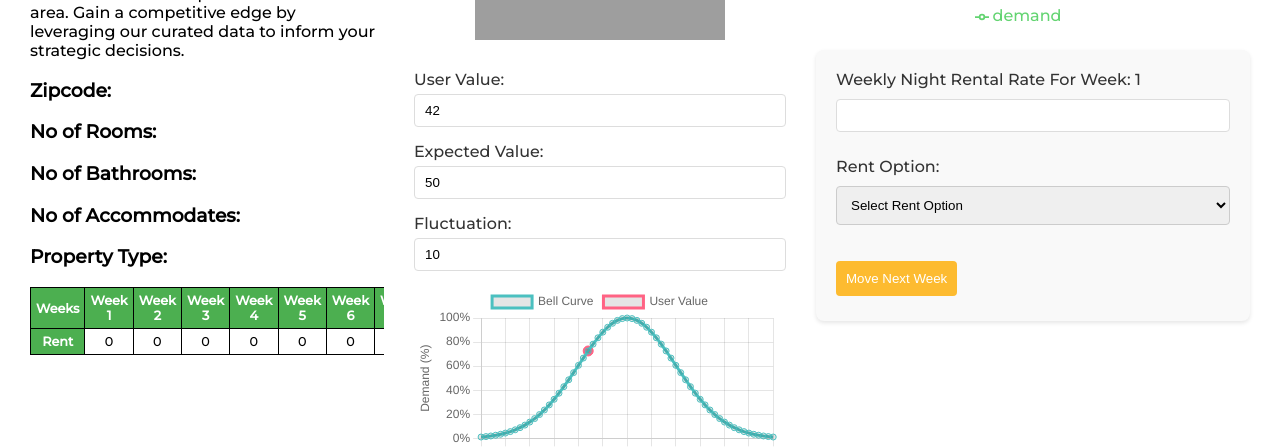
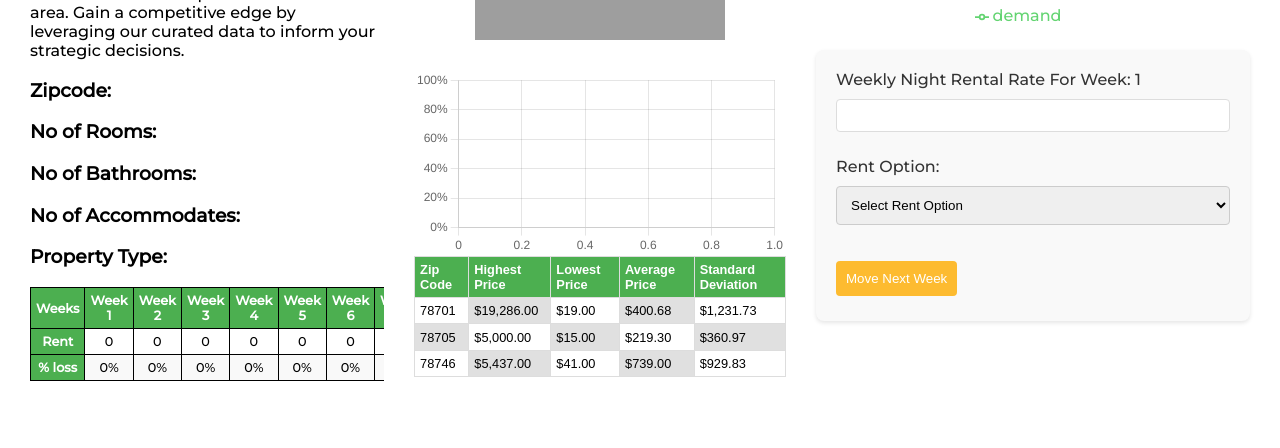
Before and after one commit to Devenvaruv/tycoonsimulator, a React (Create React App) app: page /monthly-pricing in a window 1280 px wide. Shown: the part 349-797 px from the top of the page. Built offline with nearby package versions, Linux system fonts and the light colour scheme; grey boxes are pictures that could not be loaded.

Commit message:
updated Normal distribution graph

```diff
--- a/src/components/BellGraph/BellGraph.js
+++ b/src/components/BellGraph/BellGraph.js
@@ -1,95 +1,113 @@
-import React, { useState } from 'react';
-import { Chart as ChartJS, CategoryScale, LinearScale, PointElement, LineElement, Title, Tooltip, Legend } from 'chart.js';
-import { Line } from 'react-chartjs-2';
+import React from 'react';
+import { Scatter } from 'react-chartjs-2';
+import 'chart.js/auto';
 
-ChartJS.register(CategoryScale, LinearScale, PointElement, LineElement, Title, Tooltip, Legend);
+const BellGraph = ({ expectedValue, userValue, userValue2, fluctation }) => {
+  // Function to calculate the probability density for a given x
+  const gaussian = (x, mean, standardDeviation) => {
+    const gaussianConstant = 1 / Math.sqrt(2 * Math.PI);
+    const peakValue = gaussianConstant / standardDeviation; // Maximum value of the Gaussian function
+    return (
+      (gaussianConstant *
+      (1 / standardDeviation) *
+      Math.exp(-0.5 * Math.pow((x - mean) / standardDeviation, 2))) / peakValue
+    ) * 100; // Normalize and scale to 100
+  };
 
-const BellGraph = () => {
-    const [userValue, setUserValue] = useState(42); // Example user value
-    const [expectedValue, setExpectedValue] = useState(50); // Example expected value
-    const [fluctuation, setFluctuation] = useState(10); // Example fluctuation
-
-    // Function to generate bell curve data, normalizing peak to 100%
-    const generateBellCurveData = (expectedValue, userValue, fluctuation) => {
-        const data = [];
-        const labels = [];
-        const highlight = [];
-        const start = expectedValue - 3 * fluctuation;
-        const end = expectedValue + 3 * fluctuation;
-        let peakY = 0;
-
-        // First pass to find peak y-value
-        for (let x = start; x <= end; x++) {
-            const variance = Math.pow(fluctuation, 2);
-            const y = (1 / Math.sqrt(2 * Math.PI * variance)) * Math.exp(-0.5 * Math.pow((x - expectedValue) / Math.sqrt(variance), 2));
-            if (y > peakY) peakY = y;
+  // Generate data points for the bell curve
+  let curveDataPoints = [];
+  for (let x = expectedValue - 4 * fluctation; x <= expectedValue + 4 * fluctation; x += fluctation / 10) {
+    curveDataPoints.push({ x: x, y: gaussian(x, expectedValue, fluctation) });
   }
 
-        // Second pass to normalize based on peak
-        for (let x = start; x <= end; x++) {
-            labels.push(x);
-            const variance = Math.pow(fluctuation, 2);
-            let y = (1 / Math.sqrt(2 * Math.PI * variance)) * Math.exp(-0.5 * Math.pow((x - expectedValue) / Math.sqrt(variance), 2));
-            y = (y / peakY) * 100; // Normalize peak to 100%
-            data.push(y);
+  // Separate dataset for the user values to highlight them
+  const userValueDataPoint = [{
+    x: userValue,
+    y: gaussian(userValue, expectedValue, fluctation)
+  }];
 
-            // Highlight user value
-            if (x === userValue) {
-                highlight.push(y);
-            } else {
-                highlight.push(null);
-            }
-        }
+  const userValue2DataPoint = [{
+    x: userValue2,
+    y: gaussian(userValue2, expectedValue, fluctation)
+  }];
 
-        return {
-            labels,
+  const data = {
     datasets: [
-                { label: 'Bell Curve', data, borderColor: 'rgb(75, 192, 192)', tension: 0.1 },
-                { label: 'User Value', data: highlight, borderColor: 'rgb(255, 99, 132)', pointBackgroundColor: 'rgb(255, 99, 132)', pointRadius: 5, tension: 0.1, fill: false, showLine: false }
-            ]
+      {
+        type: 'line', // This will render this dataset as a line
+        label: 'Competitor Bell Curve',
+        data: curveDataPoints,
+        backgroundColor: 'rgba(0, 119, 204, 0.3)',
+        borderColor: 'rgba(0, 119, 204, 1)', // Make the line blue
+        borderWidth: 2, // Line thickness
+        pointRadius: 0, // Hide the points on the line
+        fill: true // Do not fill under the line
+      },
+      // {
+      //   label: 'You',
+      //   data: userValueDataPoint,
+      //   pointRadius: 5,
+      //   backgroundColor: 'red'
+      // },
+      // {
+      //   label: 'Competitor ', // New data point for the additional user value
+      //   data: userValue2DataPoint,
+      //   pointRadius: 5,
+      //   backgroundColor: 'green' // Set the color to green
+      // }
+    ],
   };
-    };
-
-    const data = generateBellCurveData(expectedValue, userValue, fluctuation);
 
   const options = {
     scales: {
+      x: {
+        type: 'linear',
+        position: 'bottom'
+      },
       y: {
-                title: {
-                    display: true,
-                    text: 'Demand (%)'
-                },
+        beginAtZero: true,
         ticks: {
+          // Update to display ticks as percentages
           callback: function(value) {
             return value + '%';
+          }
         },
-                    min: 0,
-                    max: 100,
+        max: 100 // Ensure y-axis goes up to 100%
+      }
+    },
+    plugins: {
+      tooltip: {
+        enabled: true,
+        // Customize tooltip
+        callbacks: {
+          // Only show x-axis value
+          title: function(tooltipItems) {
+            //return `x: ${tooltipItems[0].formattedValue}`;
+            //return `(rent, %loss): ${tooltipItems[0].formattedValue}`;
+            return `rent: ${tooltipItems[0].raw.x}`;
+          },
+          label: function(tooltipItem) {
+            return ''; // Don't show the default label
+          }
+        }
+      },
+      legend: {
+        display: true,
+        labels: {
+          filter: function(legendItem, chartData) {
+            // Assuming the Competitor Bell Curve is the first dataset,
+            // you can adjust the index as necessary
+            if (chartData.datasets[legendItem.datasetIndex].label === 'Competitor Bell Curve') {
+              return false; // This will hide the Competitor Bell Curve from the legend
+            }
+            return true; // This will show all other datasets in the legend
           }
         }
       }
+    },
   };
 
-    const handleUserValueChange = (event) => {
-        setUserValue(parseInt(event.target.value));
-    };
-
-    const handleExpectedValueChange = (event) => {
-        setExpectedValue(parseInt(event.target.value));
-    };
-
-    const handleFluctuationChange = (event) => {
-        setFluctuation(parseInt(event.target.value));
-    };
-
-    return (
-        <div>
-            <label>User Value: <input type="number" value={userValue} onChange={handleUserValueChange} /></label>
-            <label>Expected Value: <input type="number" value={expectedValue} onChange={handleExpectedValueChange} /></label>
-            <label>Fluctuation: <input type="number" value={fluctuation} onChange={handleFluctuationChange} /></label>
-            <Line data={data} options={options} />
-        </div>
-    );
+  return <Scatter data={data} options={options} />;
 };
 
 export default BellGraph;
--- a/src/components/DisplayCard/DisplayCard.js
+++ b/src/components/DisplayCard/DisplayCard.js
@@ -1,17 +1,118 @@
 import React from 'react';
+import { Scatter } from 'react-chartjs-2';
+import 'chart.js/auto';
 import './DisplayCard.css'; // Assuming you have a CSS file for styling
 
-const DisplayCard = ({ title, imageUrl, currentWealth, fixedCost, miscCost,onContinue }) => {
+const DisplayCard = ({ title, imageUrl, currentWealth, fixedCost, miscCost,onContinue, expectedValue, userValue, userValue2, fluctation }) => {
+  const gaussian = (x, mean, standardDeviation) => {
+    const gaussianConstant = 1 / Math.sqrt(2 * Math.PI);
+    const peakValue = gaussianConstant / standardDeviation; // Maximum value of the Gaussian function
+    return (
+      (gaussianConstant *
+      (1 / standardDeviation) *
+      Math.exp(-0.5 * Math.pow((x - mean) / standardDeviation, 2))) / peakValue
+    ) * 100; // Normalize and scale to 100
+  };
+
+  // Generate data points for the bell curve
+  let curveDataPoints = [];
+  for (let x = expectedValue - 4 * fluctation; x <= expectedValue + 4 * fluctation; x += fluctation / 10) {
+    curveDataPoints.push({ x: x, y: gaussian(x, expectedValue, fluctation) });
+  }
+
+  // Separate dataset for the user values to highlight them
+  const userValueDataPoint = [{
+    x: userValue,
+    y: gaussian(userValue, expectedValue, fluctation)
+  }];
+
+  const userValue2DataPoint = [{
+    x: userValue2,
+    y: gaussian(userValue2, expectedValue, fluctation)
+  }];
+
+  const data = {
+    datasets: [
+      {
+        type: 'line', // This will render this dataset as a line
+        label: 'Competitor Bell Curve',
+        data: curveDataPoints,
+        backgroundColor: 'rgba(0, 119, 204, 0.3)',
+        borderColor: 'rgba(0, 119, 204, 1)', // Make the line blue
+        borderWidth: 2, // Line thickness
+        pointRadius: 0, // Hide the points on the line
+        fill: true // Do not fill under the line
+      },
+      {
+        label: 'You',
+        data: userValueDataPoint,
+        pointRadius: 5,
+        backgroundColor: 'red'
+      },
+      {
+        label: 'Competitor ', // New data point for the additional user value
+        data: userValue2DataPoint,
+        pointRadius: 5,
+        backgroundColor: 'green' // Set the color to green
+      }
+    ],
+  };
+
+  const options = {
+    scales: {
+      x: {
+        type: 'linear',
+        position: 'bottom'
+      },
+      y: {
+        beginAtZero: true,
+        ticks: {
+          // Update to display ticks as percentages
+          callback: function(value) {
+            return value + '%';
+          }
+        },
+        max: 100 // Ensure y-axis goes up to 100%
+      }
+    },
+    plugins: {
+      tooltip: {
+        enabled: true,
+        // Customize tooltip
+        callbacks: {
+          // Only show x-axis value
+          title: function(tooltipItems) {
+            //return `x: ${tooltipItems[0].formattedValue}`;
+            //return `(rent, %loss): ${tooltipItems[0].formattedValue}`;
+            return `rent: ${tooltipItems[0].raw.x}`;
+          },
+          label: function(tooltipItem) {
+            return ''; // Don't show the default label
+          }
+        }
+      },
+      legend: {
+        display: true,
+        labels: {
+          filter: function(legendItem, chartData) {
+            // Assuming the Competitor Bell Curve is the first dataset,
+            // you can adjust the index as necessary
+            if (chartData.datasets[legendItem.datasetIndex].label === 'Competitor Bell Curve') {
+              return false; // This will hide the Competitor Bell Curve from the legend
+            }
+            return true; // This will show all other datasets in the legend
+          }
+        }
+      }
+    },
+  };
     const total = currentWealth - fixedCost - miscCost; // Calculate total based on provided values
 
     return (
       <div className="card">
         <h2>Week: {title} Revenue</h2>
-          <img src={imageUrl} alt="Card image" className="card-img" />
+        <Scatter data={data} options={options} />;
         <div className="card-content">
-
-          <p>//this week your property was not rented</p>
-
           <div className="info-row">
             <p>Current Wealth:</p><p>{currentWealth}</p>
           </div>
--- a/src/components/HorizontalTable/HorizontalTable.js
+++ b/src/components/HorizontalTable/HorizontalTable.js
@@ -1,7 +1,7 @@
 import React from 'react';
 import './HorizontalTable.css'; // Make sure the path to your CSS file is correct
 
-const HorizontalTable = ({ data }) => { // Accept data as a prop
+const HorizontalTable = ({ data , dataPercentage }) => { // Accept data as a prop
   // Use the data prop to display the income for each week
   const weeks = data.map((income, i) => `Week ${i + 1}`);
 
@@ -23,6 +23,12 @@ const HorizontalTable = ({ data }) => { // Accept data as a prop
               <td key={index} className="th-td-sm">{income}</td>
             ))}
           </tr>
+          <tr>
+            <th className="th-td-sm"> % loss</th>
+            {dataPercentage.map((income2, index2) => (
+              <td key={index2} className="th-td-sm">{income2}%</td>
+            ))}
+          </tr>
         </tbody>
       </table>
     </div>
--- a/src/pages/MonthlyPricing/MonthlyPricing.js
+++ b/src/pages/MonthlyPricing/MonthlyPricing.js
@@ -20,11 +20,12 @@ const MonthlyPricing = () => {
   const [doDisplayCard, setDoDisplayCard] = useState(false);
   const [userName, setUserName] = useState('');
   const [competatorRent, setCompetatorRent] = useState();
-
+  const [thisWeekDeviation , setThisWeekDeviation] = useState(1);
   const [currentWeekIndex, setCurrentWeekIndex] = useState(0);
 
   const [weeklyRentData, setWeeklyRentData] = useState(Array(16).fill(0));
   const [weeklyDemandData, setWeeklyDemandData] = useState(Array(16).fill(0));
+  const [weeklyPercentageLossData, setWeeklyPercentageLossData] = useState(Array(16).fill(0));
   const jsonData = require('./df.json'); // Load the data from the local JSON file
 
   const toggle = () => {
@@ -36,6 +37,7 @@ const MonthlyPricing = () => {
       return Object.keys(filters).every(key => row[key] === filters[key]);
     });
   }
+
 
   const getRandomNumberAround = (center, deviation) => {
     const min = center - deviation;
@@ -125,12 +127,8 @@ const MonthlyPricing = () => {
     };
 
     const matchingRow = findMatchingRow(jsonData, filters);
-    if(matchingRow.simulated_occupancy === null || matchingRow.simulated_occupancy === undefined || matchingRow.simulated_occupancy === isNaN) {
-      matchingRow.simulated_occupancy = 5;
 
-    }
     if (matchingRow) {
-      console.log("Matching row found:", matchingRow.simulated_occupancy);
       setCompetatorRent(
         getRandomNumberAround(
           10 * matchingRow.simulated_occupancy,
@@ -144,22 +142,32 @@ const MonthlyPricing = () => {
       console.log("No matching row found.");
     }
 
+    setThisWeekDeviation(filters.accommodates / ((filters.bathrooms + filters.bedrooms) / 2));
+    const currentWeekSimulatedOccupancy = ((matchingRow ? matchingRow.simulated_occupancy : 5) * 10);
+    const competatorRentRandom = getRandomNumberAround(currentWeekSimulatedOccupancy , (thisWeekDeviation * 10))
     setDoDisplayCard(!doDisplayCard);
 
+
+    const currentWeekWinner = data.currentRentPrice < competatorRentRandom ? true : false;
 
     if (currentWeekIndex < 17) {
 
       const updatedWeeklyRentData = [...weeklyRentData];
-      updatedWeeklyRentData[currentWeekIndex] = parseFloat(data.currentRentPrice);
+
+      updatedWeeklyRentData[currentWeekIndex] =currentWeekWinner? parseFloat(data.currentRentPrice) : 0;
 
       const updatedWeeklyDemandData = [...weeklyDemandData];
-      updatedWeeklyDemandData[currentWeekIndex] = matchingRow.simulated_occupancy
+      updatedWeeklyDemandData[currentWeekIndex] = matchingRow ? matchingRow.simulated_occupancy : 5;
 
+      const updatedWeeklyPercentageLossData = [...weeklyPercentageLossData];
+      updatedWeeklyPercentageLossData[currentWeekIndex] = currentWeekWinner ? +(((competatorRentRandom- data.currentRentPrice)/competatorRentRandom) *100).toFixed(1): 100;
+
+      setWeeklyPercentageLossData(updatedWeeklyPercentageLossData);
       setWeeklyRentData(updatedWeeklyRentData);
       setWeeklyDemandData(updatedWeeklyDemandData);
 
+
       setCurrentWeekIndex(currentWeekIndex + 1);
-
     } else {
       setShowCongratsModal(false);
       // Handle the case when all weeks have been filled
@@ -175,14 +183,21 @@ const MonthlyPricing = () => {
       {!showCongratsModal && (
         <div className="pre-congrats-content">
           {doDisplayCard && (
+            <>
+
             <DisplayCard
               title={currentWeekIndex}
-              imageUrl="https://via.placeholder.com/300"
               currentWealth={weeklyRentData[currentWeekIndex - 1] * 7}
               fixedCost={100}
               miscCost={50}
               onContinue={toggle}
+              expectedValue={(weeklyDemandData[currentWeekIndex- 1] * 10)}
+              userValue={weeklyRentData[currentWeekIndex - 1]}
+              userValue2={competatorRent}
+              fluctation={thisWeekDeviation * 10}
             />
+
+            </>
           )}
           <div className="week-container">
             <h1>Comprehensive Property Insights</h1>
@@ -201,7 +216,7 @@ const MonthlyPricing = () => {
             <h3>No of Bathrooms: {currentGameData.numberOfRooms}</h3>
             <h3>No of Accommodates: {currentGameData.accommodation}</h3>
             <h3>Property Type: {currentGameData.propertyType}</h3>
-            <HorizontalTable data={weeklyRentData} />
+            <HorizontalTable data={weeklyRentData} dataPercentage={weeklyPercentageLossData}/>
           </div>
 
           <div className="text-container">
@@ -219,7 +234,8 @@ const MonthlyPricing = () => {
                 alt="Temp"
               />
             </div>
-            <BellGraph compRent={competatorRent} fluctation={currentGameData.accommodates}/>
+            <BellGraph expectedValue={(weeklyDemandData[currentWeekIndex- 1] * 10)} userValue={weeklyRentData[currentWeekIndex - 1]} userValue2={competatorRent} fluctation={thisWeekDeviation * 10}/>
+            {/* <BellGraph expectedValue={50} userValue={30} fluctation={10}/> */}
             <PriceTable />
           </div>
           <div className="rng-container">
```
Also changed, not shown: src/components/DraggableImage/DraggableImage.js (deleted, +0 -83 lines), src/components/Header/Header.js (+36 -5 lines), src/components/MapComponent/MapComponent.js (deleted, +0 -49 lines). Lines whose indentation alone changed are shown as unchanged.
